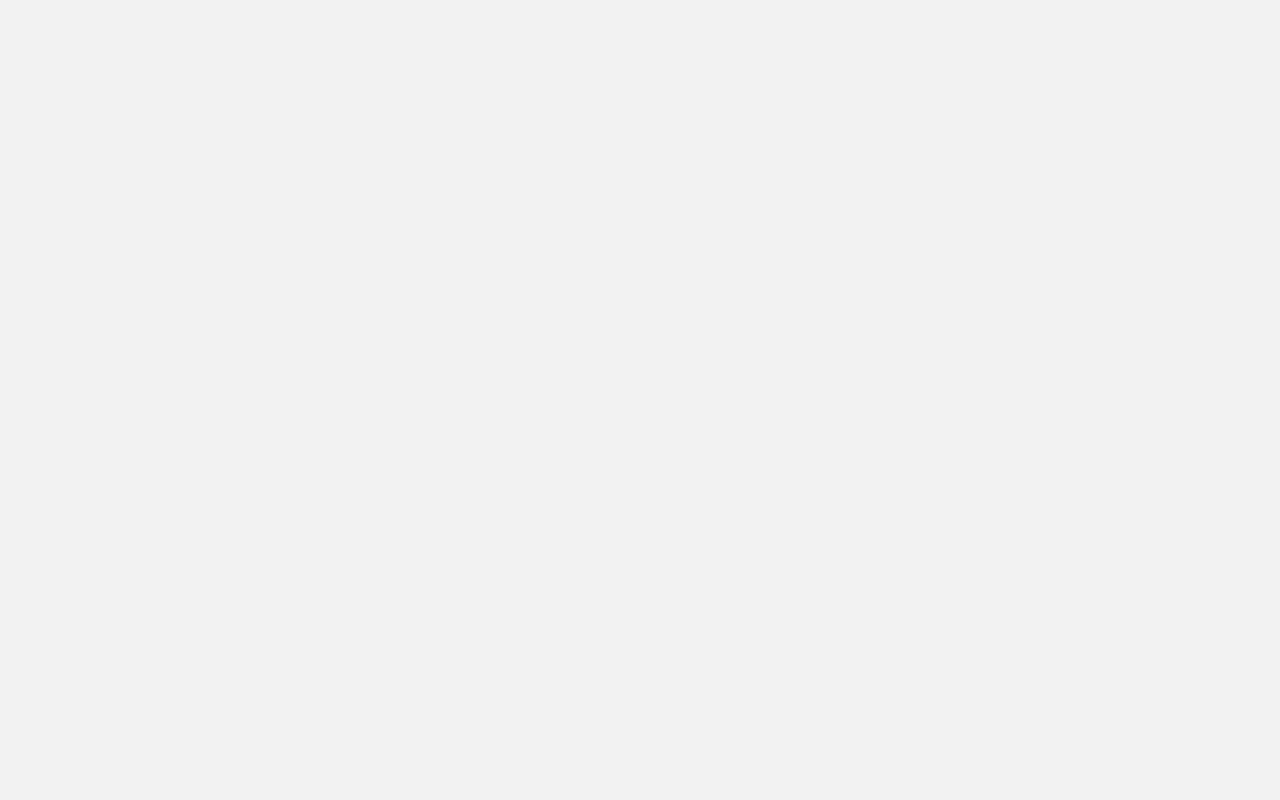
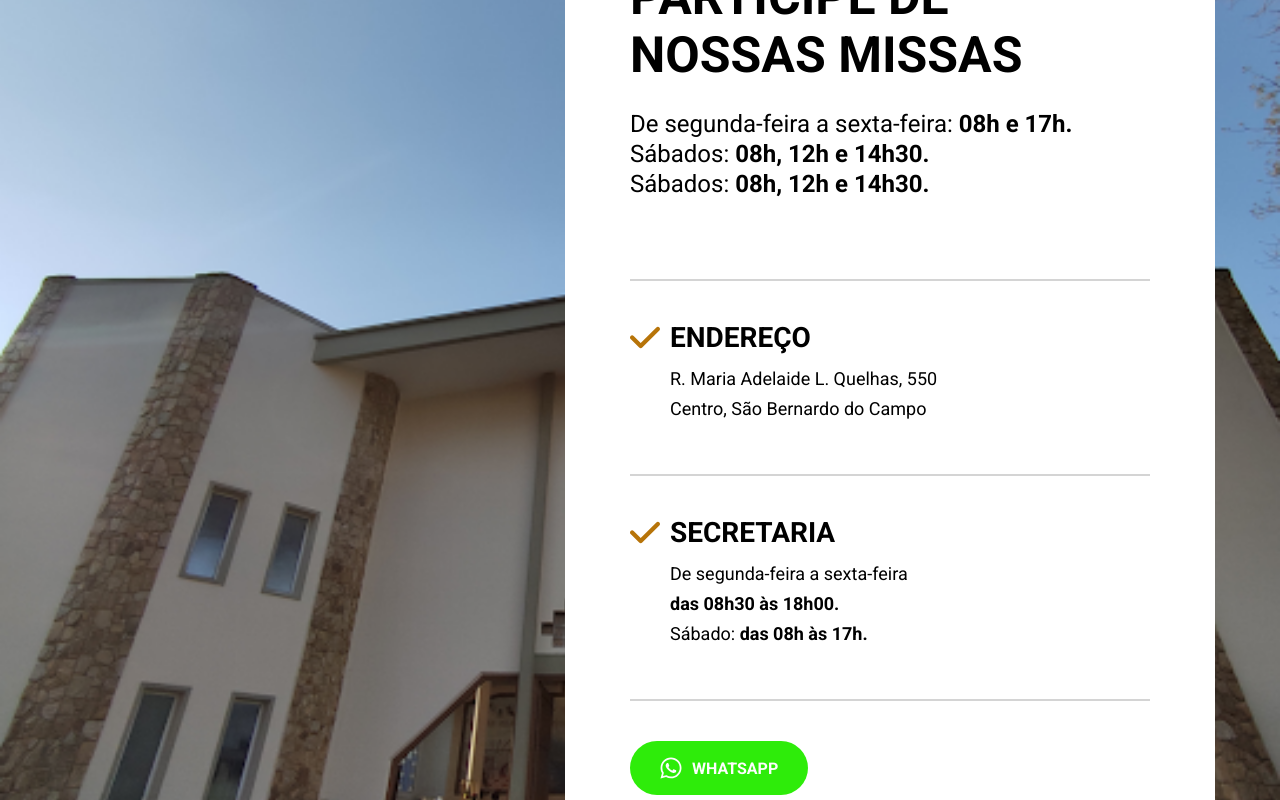
Before and after one commit to devMahaw/site_para_paroquia, a React (Vite) app: page / in a window 1280 px wide. Shown: the part 1420-2220 px from the top of the page. Built offline with nearby package versions, Linux system fonts and the light colour scheme.

Commit message:
feat: homepage continuing

```diff
--- a/src/pages/Home/index.tsx
+++ b/src/pages/Home/index.tsx
@@ -1,40 +1,68 @@
 import * as S from "../../styles";
-import { AtividadeDiv } from "./styles";
+import { AtividadeDiv, FrenteDiv, ImageDiv, WhatsappButton } from "./styles";
 
 const Home = () => {
   return (
     <div>
       <div>
-        <img style={{borderRadius: "20px", objectFit: "cover", display: "block", margin: "120px auto" }} width={"1000px"} src="assets/nswallpaper.jpg" alt="Nossa Senhora do Perpétuo Socorro" />
+        <img style={{borderRadius: "20px", objectFit: "cover", display: "block", margin: "120px auto", width: "1000px" }} src="assets/nswallpaper.jpg" alt="Nossa Senhora do Perpétuo Socorro" />
       </div>
       <div style={{display: "flex", flexDirection: "column", alignItems: "center", justifyContent: "center", marginTop: "-40px"}}>
         <S.DefaultText style={{letterSpacing: "5px", fontSize: "26px"}}>CONHEÇA</S.DefaultText>
         <S.BigText style={{ fontSize: "50px", marginTop: "25px"}}>NOSSAS ATIVIDADES</S.BigText>
         <div style={{display: "flex", marginBottom: "100px"}}>
           <AtividadeDiv>
-          <svg xmlns="http://www.w3.org/2000/svg" viewBox="0 0 640 512"><path d="M344 24c0-13.3-10.7-24-24-24s-24 10.7-24 24l0 24-32 0c-13.3 0-24 10.7-24 24s10.7 24 24 24l32 0 0 46.4L183.3 210c-14.5 8.7-23.3 24.3-23.3 41.2L160 512l96 0 0-96c0-35.3 28.7-64 64-64s64 28.7 64 64l0 96 96 0 0-260.8c0-16.9-8.8-32.5-23.3-41.2L344 142.4 344 96l32 0c13.3 0 24-10.7 24-24s-10.7-24-24-24l-32 0 0-24zM24.9 330.3C9.5 338.8 0 354.9 0 372.4L0 464c0 26.5 21.5 48 48 48l80 0 0-238.4L24.9 330.3zM592 512c26.5 0 48-21.5 48-48l0-91.6c0-17.5-9.5-33.6-24.9-42.1L512 273.6 512 512l80 0z"/></svg>
+            <svg xmlns="http://www.w3.org/2000/svg" viewBox="0 0 640 512"><path d="M344 24c0-13.3-10.7-24-24-24s-24 10.7-24 24l0 24-32 0c-13.3 0-24 10.7-24 24s10.7 24 24 24l32 0 0 46.4L183.3 210c-14.5 8.7-23.3 24.3-23.3 41.2L160 512l96 0 0-96c0-35.3 28.7-64 64-64s64 28.7 64 64l0 96 96 0 0-260.8c0-16.9-8.8-32.5-23.3-41.2L344 142.4 344 96l32 0c13.3 0 24-10.7 24-24s-10.7-24-24-24l-32 0 0-24zM24.9 330.3C9.5 338.8 0 354.9 0 372.4L0 464c0 26.5 21.5 48 48 48l80 0 0-238.4L24.9 330.3zM592 512c26.5 0 48-21.5 48-48l0-91.6c0-17.5-9.5-33.6-24.9-42.1L512 273.6 512 512l80 0z"/></svg>
             <S.BigText style={{fontSize: "28px", cursor: "pointer", marginBottom: "30px", marginTop: "0px"}}>MISSAS</S.BigText>
             <S.SmallText>Todos os dias da semana.</S.SmallText>
             <S.SmallText style={{fontWeight: "bold", marginTop: "-20px"}}>Veja Horários</S.SmallText>
           </AtividadeDiv>
           <AtividadeDiv>
-          <svg xmlns="http://www.w3.org/2000/svg" viewBox="0 0 448 512"><path d="M96 0C43 0 0 43 0 96L0 416c0 53 43 96 96 96l288 0 32 0c17.7 0 32-14.3 32-32s-14.3-32-32-32l0-64c17.7 0 32-14.3 32-32l0-320c0-17.7-14.3-32-32-32L384 0 96 0zm0 384l256 0 0 64L96 448c-17.7 0-32-14.3-32-32s14.3-32 32-32zm32-240c0-8.8 7.2-16 16-16l192 0c8.8 0 16 7.2 16 16s-7.2 16-16 16l-192 0c-8.8 0-16-7.2-16-16zm16 48l192 0c8.8 0 16 7.2 16 16s-7.2 16-16 16l-192 0c-8.8 0-16-7.2-16-16s7.2-16 16-16z"/></svg>
+            <svg xmlns="http://www.w3.org/2000/svg" viewBox="0 0 448 512"><path d="M96 0C43 0 0 43 0 96L0 416c0 53 43 96 96 96l288 0 32 0c17.7 0 32-14.3 32-32s-14.3-32-32-32l0-64c17.7 0 32-14.3 32-32l0-320c0-17.7-14.3-32-32-32L384 0 96 0zm0 384l256 0 0 64L96 448c-17.7 0-32-14.3-32-32s14.3-32 32-32zm32-240c0-8.8 7.2-16 16-16l192 0c8.8 0 16 7.2 16 16s-7.2 16-16 16l-192 0c-8.8 0-16-7.2-16-16zm16 48l192 0c8.8 0 16 7.2 16 16s-7.2 16-16 16l-192 0c-8.8 0-16-7.2-16-16s7.2-16 16-16z"/></svg>
             <S.BigText style={{fontSize: "28px", cursor: "pointer", marginBottom: "30px", marginTop: "0px"}}>CATEQUESE</S.BigText>
             <S.SmallText>Artigos e estudos.</S.SmallText>
             <S.SmallText style={{fontWeight: "bold", marginTop: "-20px"}}>Saiba mais</S.SmallText>
           </AtividadeDiv>
           <AtividadeDiv>
-          <svg xmlns="http://www.w3.org/2000/svg" viewBox="0 0 640 512"><path d="M351.2 4.8c3.2-2 6.6-3.3 10-4.1c4.7-1 9.6-.9 14.1 .1c7.7 1.8 14.8 6.5 19.4 13.6L514.6 194.2c8.8 13.1 13.4 28.6 13.4 44.4l0 73.5c0 6.9 4.4 13 10.9 15.2l79.2 26.4C631.2 358 640 370.2 640 384l0 96c0 9.9-4.6 19.3-12.5 25.4s-18.1 8.1-27.7 5.5L431 465.9c-56-14.9-95-65.7-95-123.7L336 224c0-17.7 14.3-32 32-32s32 14.3 32 32l0 80c0 8.8 7.2 16 16 16s16-7.2 16-16l0-84.9c0-7-1.8-13.8-5.3-19.8L340.3 48.1c-1.7-3-2.9-6.1-3.6-9.3c-1-4.7-1-9.6 .1-14.1c1.9-8 6.8-15.2 14.3-19.9zm-62.4 0c7.5 4.6 12.4 11.9 14.3 19.9c1.1 4.6 1.2 9.4 .1 14.1c-.7 3.2-1.9 6.3-3.6 9.3L213.3 199.3c-3.5 6-5.3 12.9-5.3 19.8l0 84.9c0 8.8 7.2 16 16 16s16-7.2 16-16l0-80c0-17.7 14.3-32 32-32s32 14.3 32 32l0 118.2c0 58-39 108.7-95 123.7l-168.7 45c-9.6 2.6-19.9 .5-27.7-5.5S0 490 0 480l0-96c0-13.8 8.8-26 21.9-30.4l79.2-26.4c6.5-2.2 10.9-8.3 10.9-15.2l0-73.5c0-15.8 4.7-31.2 13.4-44.4L245.2 14.5c4.6-7.1 11.7-11.8 19.4-13.6c4.6-1.1 9.4-1.2 14.1-.1c3.5 .8 6.9 2.1 10 4.1z"/></svg>
+            <svg xmlns="http://www.w3.org/2000/svg" viewBox="0 0 640 512"><path d="M351.2 4.8c3.2-2 6.6-3.3 10-4.1c4.7-1 9.6-.9 14.1 .1c7.7 1.8 14.8 6.5 19.4 13.6L514.6 194.2c8.8 13.1 13.4 28.6 13.4 44.4l0 73.5c0 6.9 4.4 13 10.9 15.2l79.2 26.4C631.2 358 640 370.2 640 384l0 96c0 9.9-4.6 19.3-12.5 25.4s-18.1 8.1-27.7 5.5L431 465.9c-56-14.9-95-65.7-95-123.7L336 224c0-17.7 14.3-32 32-32s32 14.3 32 32l0 80c0 8.8 7.2 16 16 16s16-7.2 16-16l0-84.9c0-7-1.8-13.8-5.3-19.8L340.3 48.1c-1.7-3-2.9-6.1-3.6-9.3c-1-4.7-1-9.6 .1-14.1c1.9-8 6.8-15.2 14.3-19.9zm-62.4 0c7.5 4.6 12.4 11.9 14.3 19.9c1.1 4.6 1.2 9.4 .1 14.1c-.7 3.2-1.9 6.3-3.6 9.3L213.3 199.3c-3.5 6-5.3 12.9-5.3 19.8l0 84.9c0 8.8 7.2 16 16 16s16-7.2 16-16l0-80c0-17.7 14.3-32 32-32s32 14.3 32 32l0 118.2c0 58-39 108.7-95 123.7l-168.7 45c-9.6 2.6-19.9 .5-27.7-5.5S0 490 0 480l0-96c0-13.8 8.8-26 21.9-30.4l79.2-26.4c6.5-2.2 10.9-8.3 10.9-15.2l0-73.5c0-15.8 4.7-31.2 13.4-44.4L245.2 14.5c4.6-7.1 11.7-11.8 19.4-13.6c4.6-1.1 9.4-1.2 14.1-.1c3.5 .8 6.9 2.1 10 4.1z"/></svg>
             <S.BigText style={{fontSize: "28px", cursor: "pointer", marginBottom: "30px", marginTop: "0px"}}>DÍZIMO</S.BigText>
             <S.SmallText>Confira como funciona.</S.SmallText>
             <S.SmallText style={{fontWeight: "bold", marginTop: "-20px"}}>Clique acima</S.SmallText>
           </AtividadeDiv>
         </div>
-        <div style={{backgroundImage: "url('assets/frente_igreja.png')", backgroundRepeat: "no-repeat", backgroundPosition: "center center", backgroundSize: "cover", width: "1100", height: "1020px"}}>
-          <div>
-
-          </div>
-        </div>
+        <ImageDiv>
+          <FrenteDiv>
+              <div style={{width: "80%", margin: "0 auto"}}>
+                <S.BigText style={{fontSize: "50px", marginBottom: "25px"}}>PARTICIPE DE<br/> NOSSAS MISSAS</S.BigText>
+                <S.DefaultText>De segunda-feira a sexta-feira: <b>08h e 17h.</b></S.DefaultText>
+                <S.DefaultText>Sábados: <b>08h, 12h e 14h30.</b></S.DefaultText>
+                <S.DefaultText style={{borderBottom: "2px solid #D4D4D4",paddingBottom: "80px",}}>Sábados: <b>08h, 12h e 14h30.</b></S.DefaultText>
+                <div style={{display: "flex", marginBottom: "-40px"}}>
+                  <svg xmlns="http://www.w3.org/2000/svg" viewBox="0 0 448 512"><path d="M438.6 105.4c12.5 12.5 12.5 32.8 0 45.3l-256 256c-12.5 12.5-32.8 12.5-45.3 0l-128-128c-12.5-12.5-12.5-32.8 0-45.3s32.8-12.5 45.3 0L160 338.7 393.4 105.4c12.5-12.5 32.8-12.5 45.3 0z"/></svg>
+                  <S.BigText style={{fontSize: "28px", marginLeft: "10px"}}>ENDEREÇO</S.BigText>
+                </div>
+                <div style={{ marginLeft: "40px"}}>
+                  <S.SmallText>R. Maria Adelaide L. Quelhas, 550</S.SmallText>
+                  <S.SmallText style={{marginTop: "-20px"}}>Centro, São Bernardo do Campo</S.SmallText>
+                </div>
+                <S.SmallText style={{borderBottom: "2px solid #D4D4D4",paddingBottom: "30px",}}></S.SmallText>
+                <div style={{display: "flex", marginBottom: "-40px"}}>
+                  <svg xmlns="http://www.w3.org/2000/svg" viewBox="0 0 448 512"><path d="M438.6 105.4c12.5 12.5 12.5 32.8 0 45.3l-256 256c-12.5 12.5-32.8 12.5-45.3 0l-128-128c-12.5-12.5-12.5-32.8 0-45.3s32.8-12.5 45.3 0L160 338.7 393.4 105.4c12.5-12.5 32.8-12.5 45.3 0z"/></svg>
+                  <S.BigText style={{fontSize: "28px", marginLeft: "10px"}}>SECRETARIA</S.BigText>
+                </div>
+                <div style={{ marginLeft: "40px"}}>
+                  <S.SmallText>De segunda-feira a sexta-feira</S.SmallText>
+                  <S.SmallText style={{fontWeight: "bold", marginTop: "-20px"}}>das 08h30 às 18h00.</S.SmallText>
+                  <S.SmallText style={{marginTop: "-20px"}}>Sábado: <b>das 08h às 17h.</b></S.SmallText>
+                </div>
+                <S.SmallText style={{borderBottom: "2px solid #D4D4D4",paddingBottom: "30px",}}></S.SmallText>
+                <WhatsappButton>
+                  <svg xmlns="http://www.w3.org/2000/svg" viewBox="0 0 448 512"><path d="M380.9 97.1C339 55.1 283.2 32 223.9 32c-122.4 0-222 99.6-222 222 0 39.1 10.2 77.3 29.6 111L0 480l117.7-30.9c32.4 17.7 68.9 27 106.1 27h.1c122.3 0 224.1-99.6 224.1-222 0-59.3-25.2-115-67.1-157zm-157 341.6c-33.2 0-65.7-8.9-94-25.7l-6.7-4-69.8 18.3L72 359.2l-4.4-7c-18.5-29.4-28.2-63.3-28.2-98.2 0-101.7 82.8-184.5 184.6-184.5 49.3 0 95.6 19.2 130.4 54.1 34.8 34.9 56.2 81.2 56.1 130.5 0 101.8-84.9 184.6-186.6 184.6zm101.2-138.2c-5.5-2.8-32.8-16.2-37.9-18-5.1-1.9-8.8-2.8-12.5 2.8-3.7 5.6-14.3 18-17.6 21.8-3.2 3.7-6.5 4.2-12 1.4-32.6-16.3-54-29.1-75.5-66-5.7-9.8 5.7-9.1 16.3-30.3 1.8-3.7 .9-6.9-.5-9.7-1.4-2.8-12.5-30.1-17.1-41.2-4.5-10.8-9.1-9.3-12.5-9.5-3.2-.2-6.9-.2-10.6-.2-3.7 0-9.7 1.4-14.8 6.9-5.1 5.6-19.4 19-19.4 46.3 0 27.3 19.9 53.7 22.6 57.4 2.8 3.7 39.1 59.7 94.8 83.8 35.2 15.2 49 16.5 66.6 13.9 10.7-1.6 32.8-13.4 37.4-26.4 4.6-13 4.6-24.1 3.2-26.4-1.3-2.5-5-3.9-10.5-6.6z"/></svg>
+                  WHATSAPP
+                </WhatsappButton>
+              </div>
+          </FrenteDiv>
+        </ImageDiv>
       </div>
     </div>
   )
--- a/src/pages/Home/styles.ts
+++ b/src/pages/Home/styles.ts
@@ -35,4 +35,47 @@ export const AtividadeDiv = styled.div`
     }
 `;
 
-export const FrenteDiv = styled.div``;
+export const ImageDiv = styled.div`
+    display: flex;
+    align-items: center;
+    justify-content: center;
+    background-image: url('assets/frente_igreja.png') ;
+    background-repeat: no-repeat;
+    background-position: center center;
+    background-size: cover;
+    width: 100%;
+    height: 1200px;
+`;
+
+export const FrenteDiv = styled.div`
+    width: 650px;
+    height: 950px;
+    margin-left: 500px;
+    background-color: ${colors.white};
+
+    svg {
+        width: 30px;
+        fill: ${colors.brown};
+    }
+`;
+
+export const WhatsappButton = styled.button`
+    display: flex;
+    align-items: center;
+    padding: 15px 30px;
+    margin-top: 40px;
+    background-color: ${colors.lightGreen};
+    font-size: 16px;
+    font-weight: bold;
+    text-transform: uppercase;
+    color: #FDFDFD;
+    border-radius: 99px 99px 99px 99px;
+    border: none;
+
+    svg {
+        width: 22px;
+        height: 24px;
+        fill: #FDFDFD;
+        margin-right: 10px;
+    }
+`;
--- a/src/styles.ts
+++ b/src/styles.ts
@@ -12,6 +12,7 @@ export const colors = {
   darkBlue: "#3a83f7",
   lightBlue: "#e2edff",
   purple: "#551a8b",
+  lightGreen: "#2EEC0A",
 };
 
 export const breakpoints = {
```
Also changed, not shown: public/assets/20200916-coracao-valente-papo-de-cinema-800.jpg (added).
